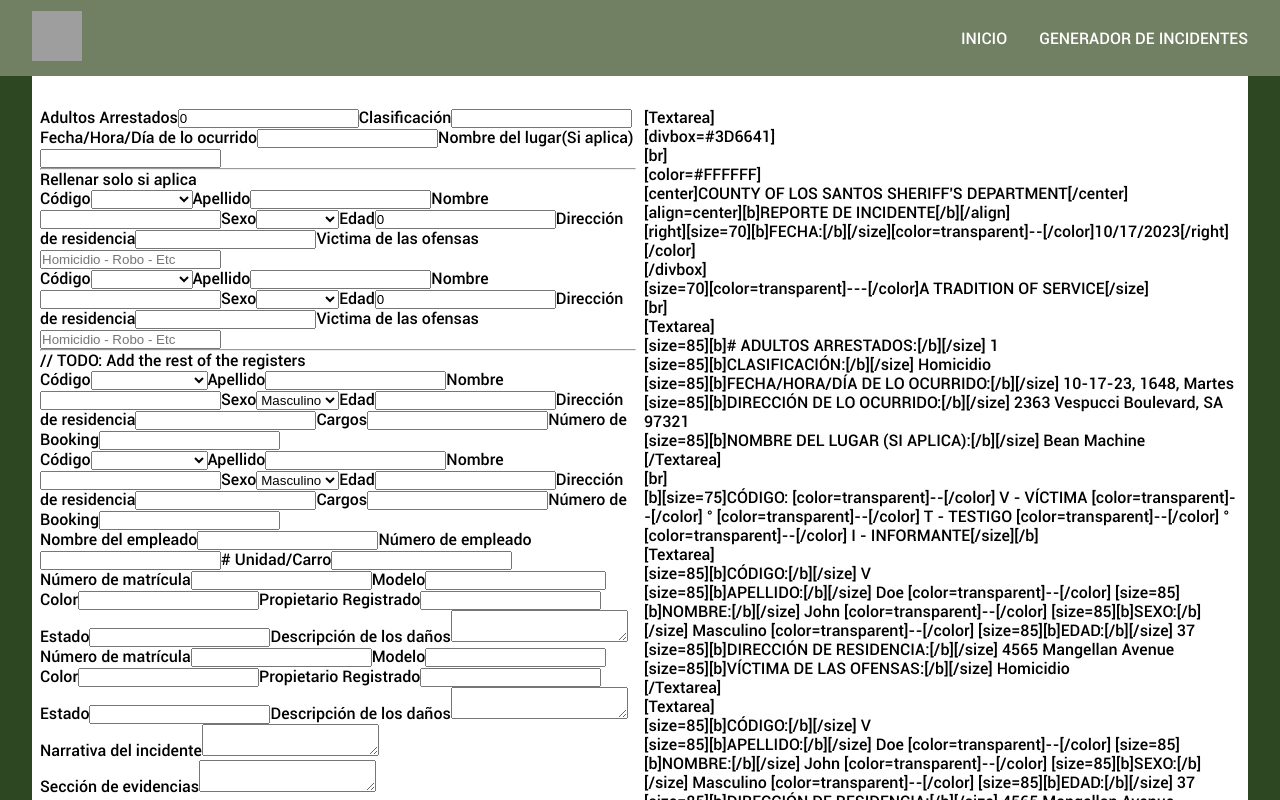
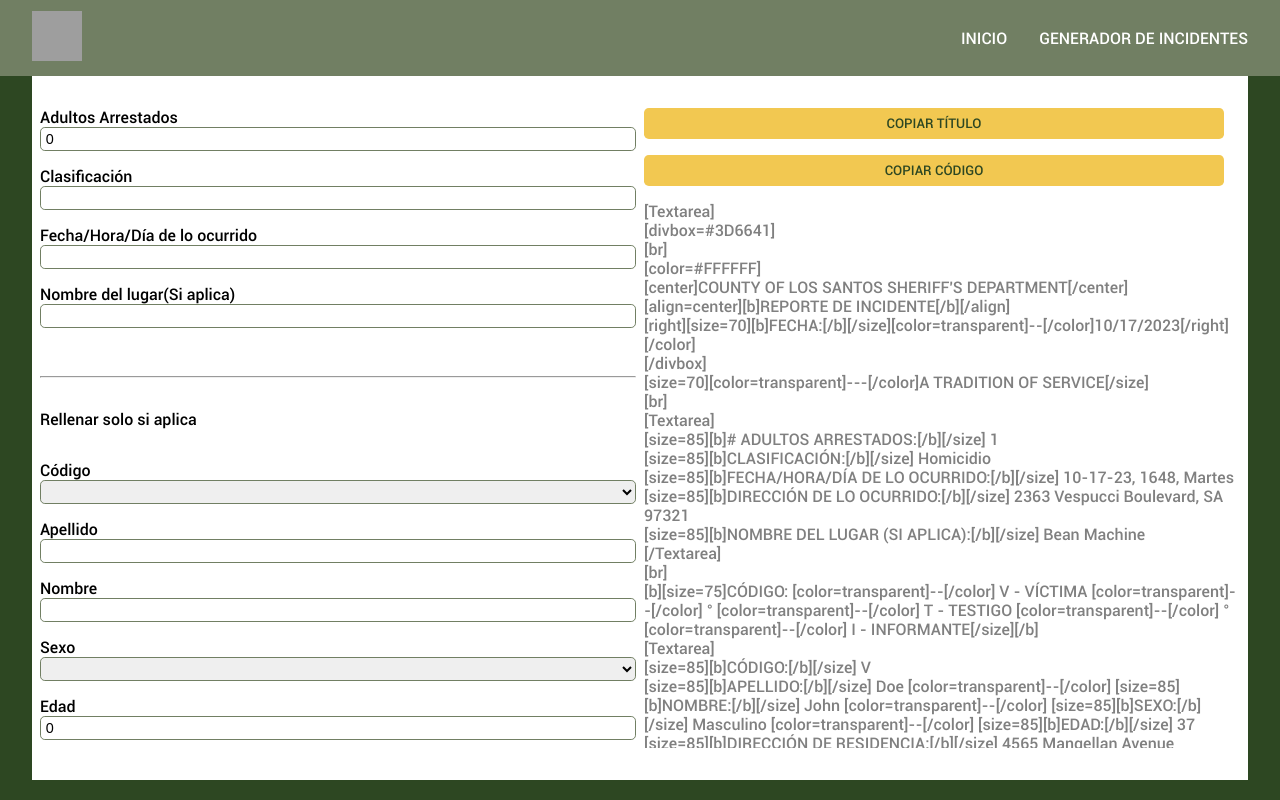
Before and after one commit to ApeWithGlasses/paperwork-generator, a React (Vite) app: page /incidents in a window 1280 px wide. Shown: the top 800 px of the page. Built offline with nearby package versions, Linux system fonts and the light colour scheme; grey boxes are pictures that could not be loaded.

Commit message:
style: :art: style for the form and the container in general

```diff
--- a/package.json
+++ b/package.json
@@ -12,7 +12,8 @@
   "dependencies": {
     "react": "^18.2.0",
     "react-dom": "^18.2.0",
-    "react-router-dom": "^6.17.0"
+    "react-router-dom": "^6.17.0",
+    "sweetalert2": "^11.7.32"
   },
   "devDependencies": {
     "@types/react": "^18.2.15",
--- a/src/index.css
+++ b/src/index.css
@@ -15,6 +15,20 @@
     src: url('./assets/fonts/Roboto-Bold.ttf');
     font-weight: bold;
 }
+
+p {margin-bottom: 1rem;}
+
+h1, h2, h3, h4, h5 {
+  font-family: 'Roboto', sans-serif;
+  line-height: 1.3;
+}
+
+h1 {
+  margin-top: 0;
+  font-size: 3.052rem;
+}
+
+small, .text_small {font-size: 0.8rem;}
 
 :root {
     --background-color: #2d4722;
@@ -46,8 +60,30 @@ ul {
 
 .container {
     width: 100%;
+    height: 88vh;
     display: flex;
     justify-content: center;
+}
+
+button {
+    font-family: 'Roboto', sans-serif;
+}
+
+.primary--btn {
+    text-transform: uppercase;
+    cursor: pointer;
+    background-color: var(--primary);
+    color: var(--background-color);
+    border: none;
+    padding: 0.5rem 1rem;
+    border-radius: 0.3rem;
+    transition: all 200ms ease-in-out;
+    margin-right: 1rem;
+}
+
+.primary--btn:hover {
+    background-color: var(--secondary);
+    color: var(--white);
 }
 
 /* Home */
@@ -97,6 +133,8 @@ ul {
 
 .converter--container {
     width: 95%;
+    height: 100%;
+    max-height: auto;
     padding: 2rem 0.5rem;
     background-color: var(--white);
     display: flex;
@@ -105,8 +143,51 @@ ul {
 
 .converter--container .form {
     width: 50%;
+    max-height: 100%;
+    overflow-y: scroll;
 }
 
-.converter--container .bbcode {
+.converter--container .form form {
+    max-height: 100%;
+    display: flex;
+    flex-direction: column;
+    gap: 2rem;
+    font-family: 'Roboto', sans-serif;
+}
+
+.converter--container .form form input, select, textarea {
+    height: 1.5rem;
+    font-size: 0.9rem;
+    padding: 0 0.3rem;
+    border: 1px solid var(--secondary);
+    border-radius: 0.3rem;
+    margin-bottom: 1rem;
+}
+
+.converter--container .form form textarea {
+    font-family: 'Roboto', sans-serif;
+    font-size: 0.9rem;
+    min-width: 100%;
+    max-width: 100%;
+    overflow: hidden;
+}
+
+.converter--container .form form div {
+    max-height: 100%;
+    display: flex;
+    flex-direction: column;
+}
+
+.converter--container .code--section {
     width: 50%;
+    display: flex;
+    flex-direction: column;
+    gap: 1rem;
 }
+
+.converter--container .code--section .bbcode {
+    width: 100%;
+    max-height: 100%;
+    overflow-y: scroll;
+    color: grey;
+}
--- a/src/pages/Incidents.tsx
+++ b/src/pages/Incidents.tsx
@@ -1,7 +1,37 @@
-import { useState } from "react"
+import { useState, ChangeEvent } from "react"
+
+import Swal from "sweetalert2"
+
 import Navbar from "../components/Navbar"
 
 const Incidents = () => {
+    const copyCode = () => {
+        const code = document.querySelector('.bbcode') as HTMLDivElement;
+        const textArea = document.createElement('textarea');
+        textArea.value = code.innerText;
+        document.body.appendChild(textArea);
+        textArea.select();
+        document.execCommand('copy');
+        document.body.removeChild(textArea);
+        Swal.fire({
+            position: 'top-end',
+            icon: 'success',
+            title: 'Texto copiado correctamente',
+            showConfirmButton: false,
+            timer: 1500
+        });
+    }
+
+    const [textareas, setTextareas] = useState(['', '']);
+
+    const handleTextChange = (e: ChangeEvent<HTMLTextAreaElement>, index: number) => {
+        const newTextareas = [...textareas];
+        newTextareas[index] = e.target.value;
+        setTextareas(newTextareas);
+        e.target.style.height = 'auto';
+        e.target.style.height = `${Math.max(e.target.scrollHeight, 20)}px`;
+    };
+
     // Basic Information
     const [adultsArrested, setAdultsArrested] = useState(0);
     const [classification, setClassification] = useState('');
@@ -284,15 +314,20 @@ const Incidents = () => {
 
                         <div className="incident--narrative">
                             <label htmlFor="incidentNarrative">Narrativa del incidente</label>
-                            <textarea name="incidentNarrative" id="incidentNarrative"></textarea>
+                            <textarea name="incidentNarrative" id="incidentNarrative" onChange={(e) => handleTextChange(e, 0)}>
+                            </textarea>
                         </div>
 
                         <div className="evidence">
                             <label htmlFor="evidence">Sección de evidencias</label>
-                            <textarea name="evidence" id="evidence"></textarea>
+                            <textarea name="evidence" id="evidence" onChange={(e) => handleTextChange(e, 1)}>
+                            </textarea>
                         </div>
                     </form>
                 </div>
+                <div className="code--section">
+                    <button className="primary--btn">Copiar Título</button>
+                    <button className="primary--btn" onClick={copyCode}>Copiar Código</button>
                     <div className="bbcode">
                         [Textarea]<br />
                         [divbox=#3D6641]<br />
@@ -368,6 +403,7 @@ const Incidents = () => {
                         [Textareagrey]SECCIÓN DE EVIDENCIAS[/Textareagrey]<br />
                         [Textarea]Adjunte sus evidencias acá[/Textarea]<br />
                     </div>
+                </div>
             </section>
         </section>
     </>
```
Also changed, not shown: 1 other file (tests, documents, lock files or other folders). Lines whose indentation alone changed are shown as unchanged.
